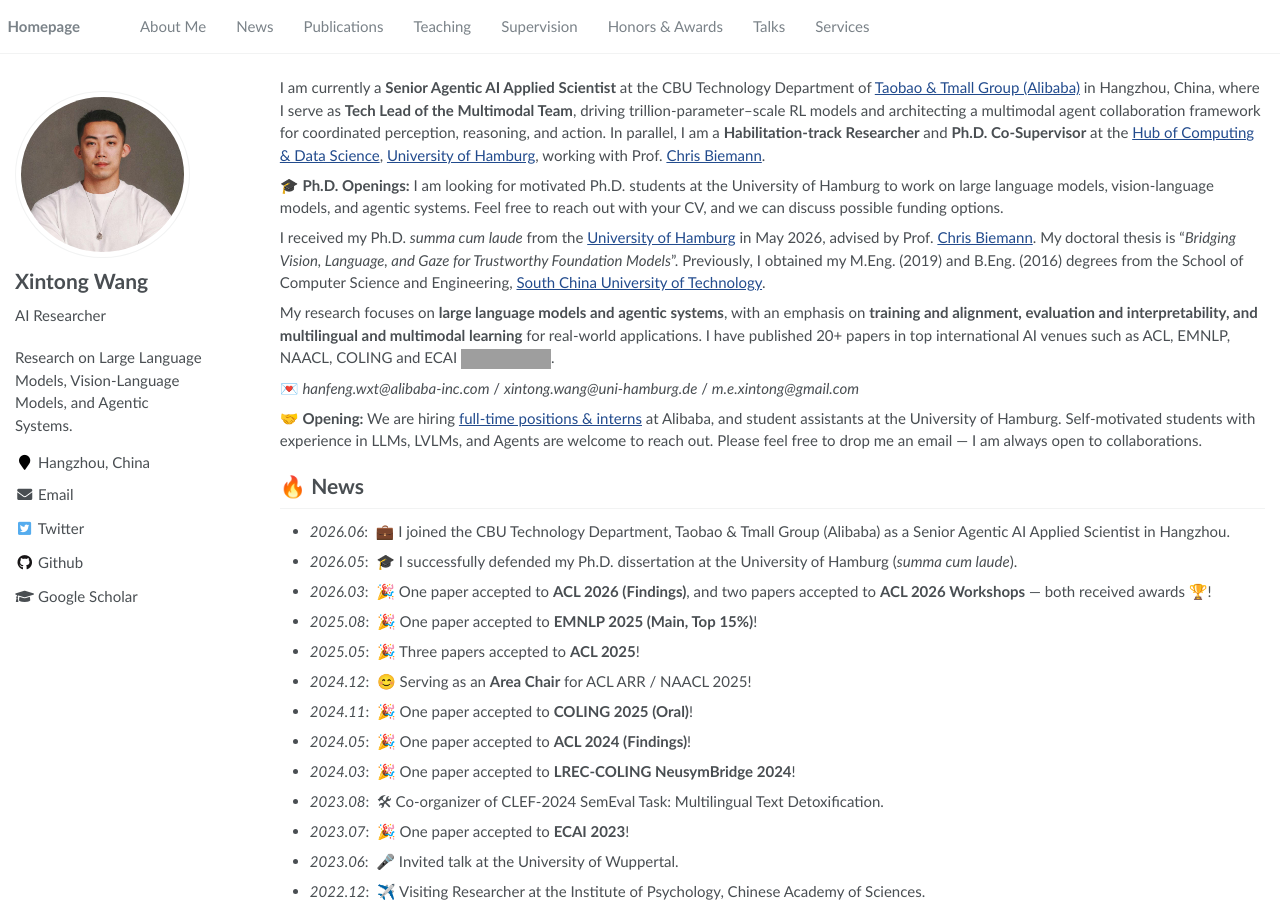
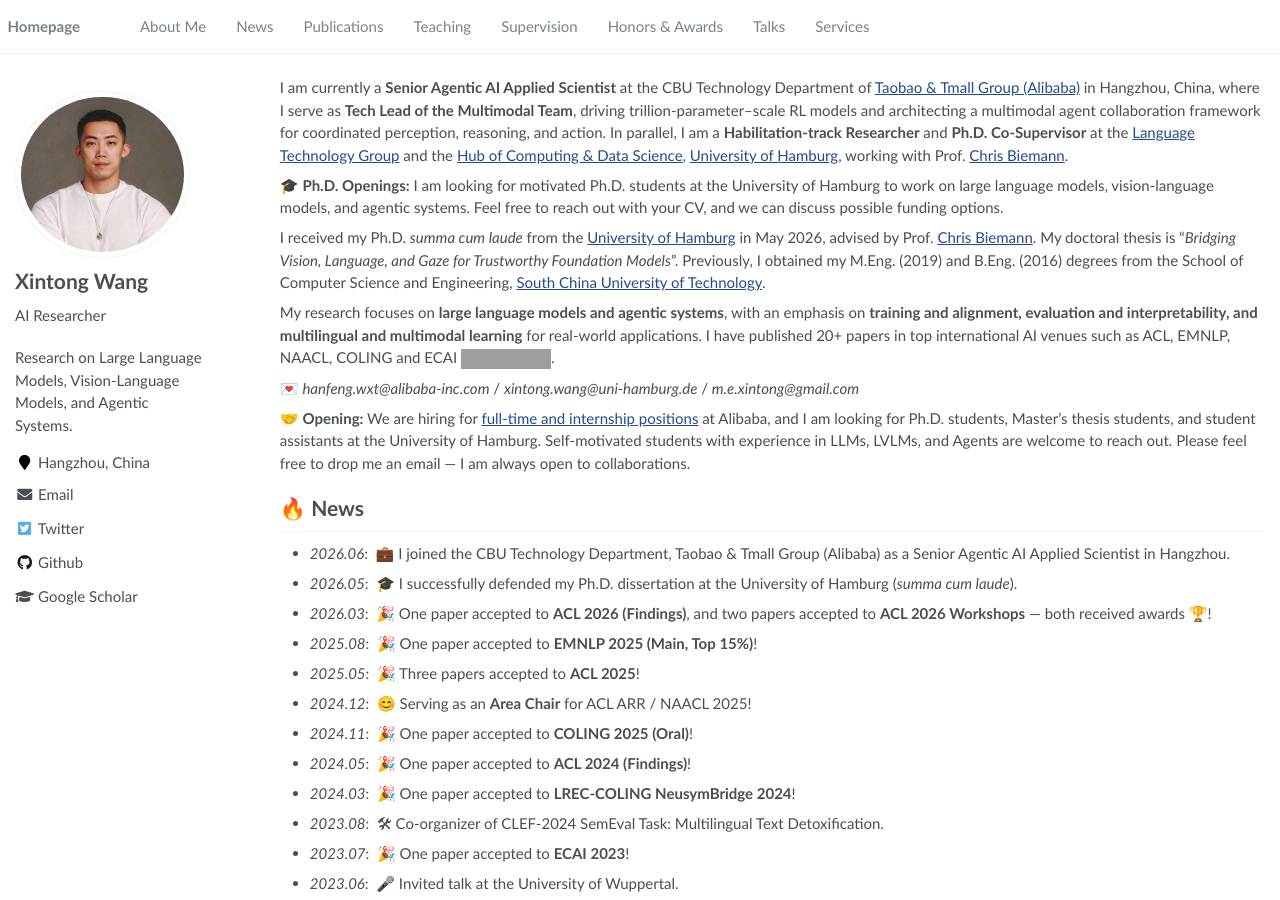
Before and after one commit to Ethanscuter/ethanscuter.github.io, a Jekyll site: the page built from _pages/about.md, in a window 1280 px wide and 900 px high. Built offline with Jekyll 4.4.1, drawn with Linux system fonts in a browser that asks for light colours; grey boxes are pictures that could not be loaded.

Commit message:
Add LT Group affiliation and expand Opening recruitment

```diff
--- a/_pages/about.md
+++ b/_pages/about.md
@@ -18,9 +18,9 @@
 <span class='anchor' id='about-me'></span>
 
 {% if site.show_industry %}
-I am currently a **Senior Agentic AI Applied Scientist** at the CBU Technology Department of [Taobao & Tmall Group (Alibaba)](https://www.alibabagroup.com/) in Hangzhou, China, where I serve as **Tech Lead of the Multimodal Team**, driving trillion-parameter–scale RL models and architecting a multimodal agent collaboration framework for coordinated perception, reasoning, and action. In parallel, I am a **Habilitation-track Researcher** and **Ph.D. Co-Supervisor** at the [Hub of Computing & Data Science](https://www.hcds.uni-hamburg.de/), [University of Hamburg](https://www.uni-hamburg.de/en.html), working with Prof. [Chris Biemann](https://www.inf.uni-hamburg.de/en/inst/ab/lt/people/chris-biemann.html).
+I am currently a **Senior Agentic AI Applied Scientist** at the CBU Technology Department of [Taobao & Tmall Group (Alibaba)](https://www.alibabagroup.com/) in Hangzhou, China, where I serve as **Tech Lead of the Multimodal Team**, driving trillion-parameter–scale RL models and architecting a multimodal agent collaboration framework for coordinated perception, reasoning, and action. In parallel, I am a **Habilitation-track Researcher** and **Ph.D. Co-Supervisor** at the [Language Technology Group](https://www.inf.uni-hamburg.de/en/inst/ab/lt.html) and the [Hub of Computing & Data Science](https://www.hcds.uni-hamburg.de/), [University of Hamburg](https://www.uni-hamburg.de/en.html), working with Prof. [Chris Biemann](https://www.inf.uni-hamburg.de/en/inst/ab/lt/people/chris-biemann.html).
 {% else %}
-I am currently a **Habilitation-track Researcher** and **Ph.D. Co-Supervisor** at the [Hub of Computing & Data Science](https://www.hcds.uni-hamburg.de/), [University of Hamburg](https://www.uni-hamburg.de/en.html), working with Prof. [Chris Biemann](https://www.inf.uni-hamburg.de/en/inst/ab/lt/people/chris-biemann.html).
+I am currently a **Habilitation-track Researcher** and **Ph.D. Co-Supervisor** at the [Language Technology Group](https://www.inf.uni-hamburg.de/en/inst/ab/lt.html) and the [Hub of Computing & Data Science](https://www.hcds.uni-hamburg.de/), [University of Hamburg](https://www.uni-hamburg.de/en.html), working with Prof. [Chris Biemann](https://www.inf.uni-hamburg.de/en/inst/ab/lt/people/chris-biemann.html).
 {% endif %}
 
 🎓 **Ph.D. Openings:** I am looking for motivated Ph.D. students at the University of Hamburg to work on large language models, vision-language models, and agentic systems. Feel free to reach out with your CV, and we can discuss possible funding options.
@@ -33,7 +33,7 @@
 {% else %}💌 *xintong.wang@uni-hamburg.de* / *m.e.xintong@gmail.com*
 {% endif %}
 
-🤝 **Opening:** We are hiring [full-time positions & interns](https://liamding.cc/hiring.html) at Alibaba, and student assistants at the University of Hamburg. Self-motivated students with experience in LLMs, LVLMs, and Agents are welcome to reach out. Please feel free to drop me an email — I am always open to collaborations.
+🤝 **Opening:** We are hiring for [full-time and internship positions](https://liamding.cc/hiring.html) at Alibaba, and I am looking for Ph.D. students, Master's thesis students, and student assistants at the University of Hamburg. Self-motivated students with experience in LLMs, LVLMs, and Agents are welcome to reach out. Please feel free to drop me an email — I am always open to collaborations.
 
 
 # 🔥 News
```
